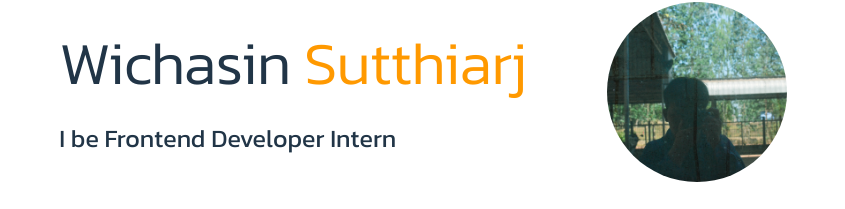
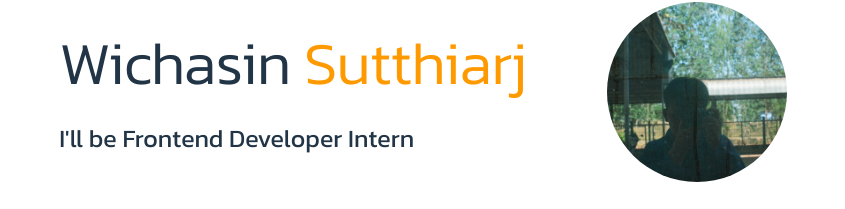
Before and after one commit to mskerz/react-mui-portfolio, a React (Vite) app: page / in a window 1280 px wide. Shown: the part 126-335 px from the top of the page, without its empty margins (217-1062 px from the left). Built offline with nearby package versions, Linux system fonts and the light colour scheme.

Commit message:
forget home.jsx

```diff
--- a/src/Pages/Home.jsx
+++ b/src/Pages/Home.jsx
@@ -38,7 +38,7 @@ function Home() {
                 <Typography variant="h2" component="h1" gutterBottom>
                   Wichasin <span style={{ color: '#FF9900' }}>Sutthiarj</span>          </Typography>
                 <Typography variant="p" style={{fontSize:25}} >
-                  I be Frontend Developer Intern
+                  I&apos;ll be Frontend Developer Intern
                 </Typography>
               </div>
               <img src={ProfileImage} alt="Profile" className={classes.image} />
```
